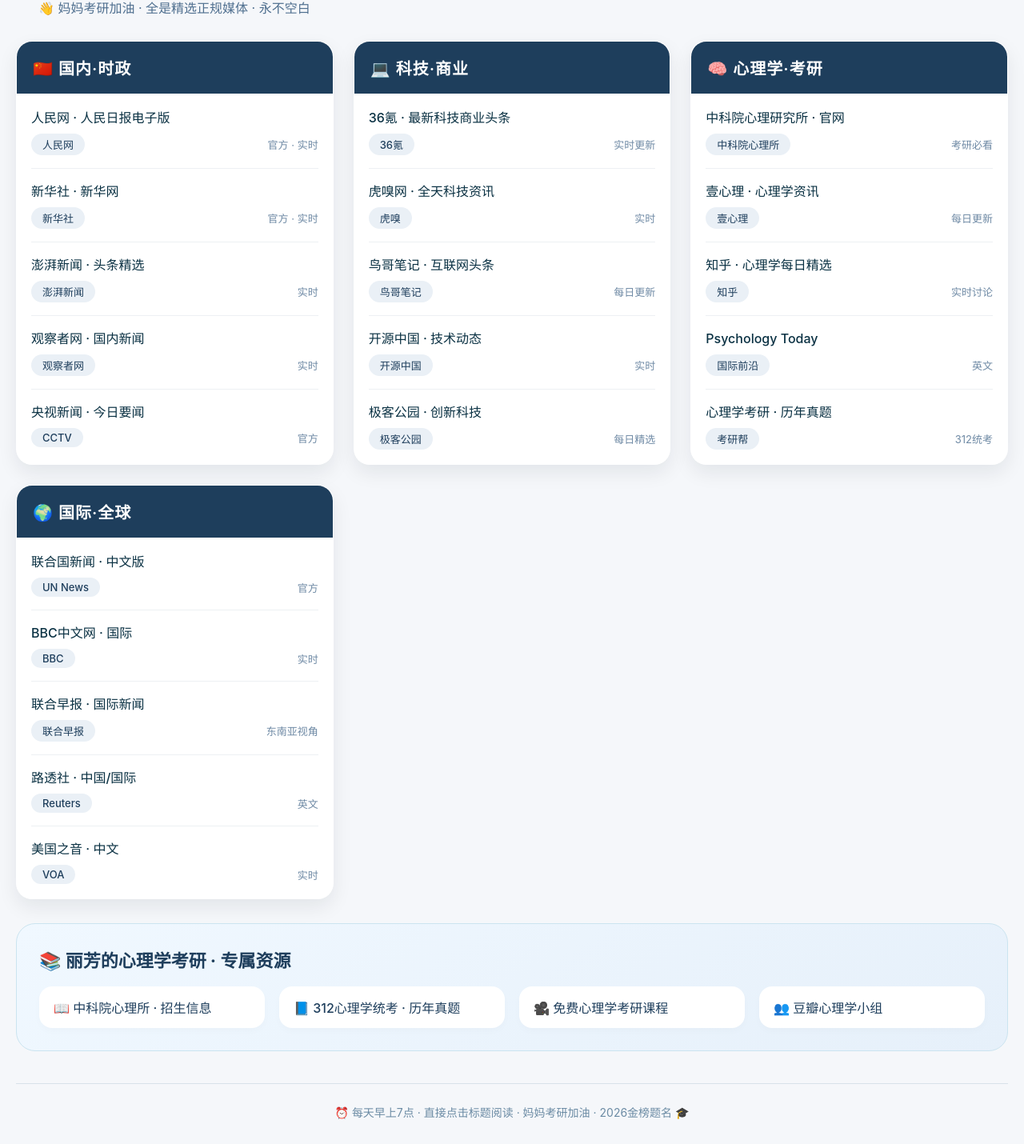
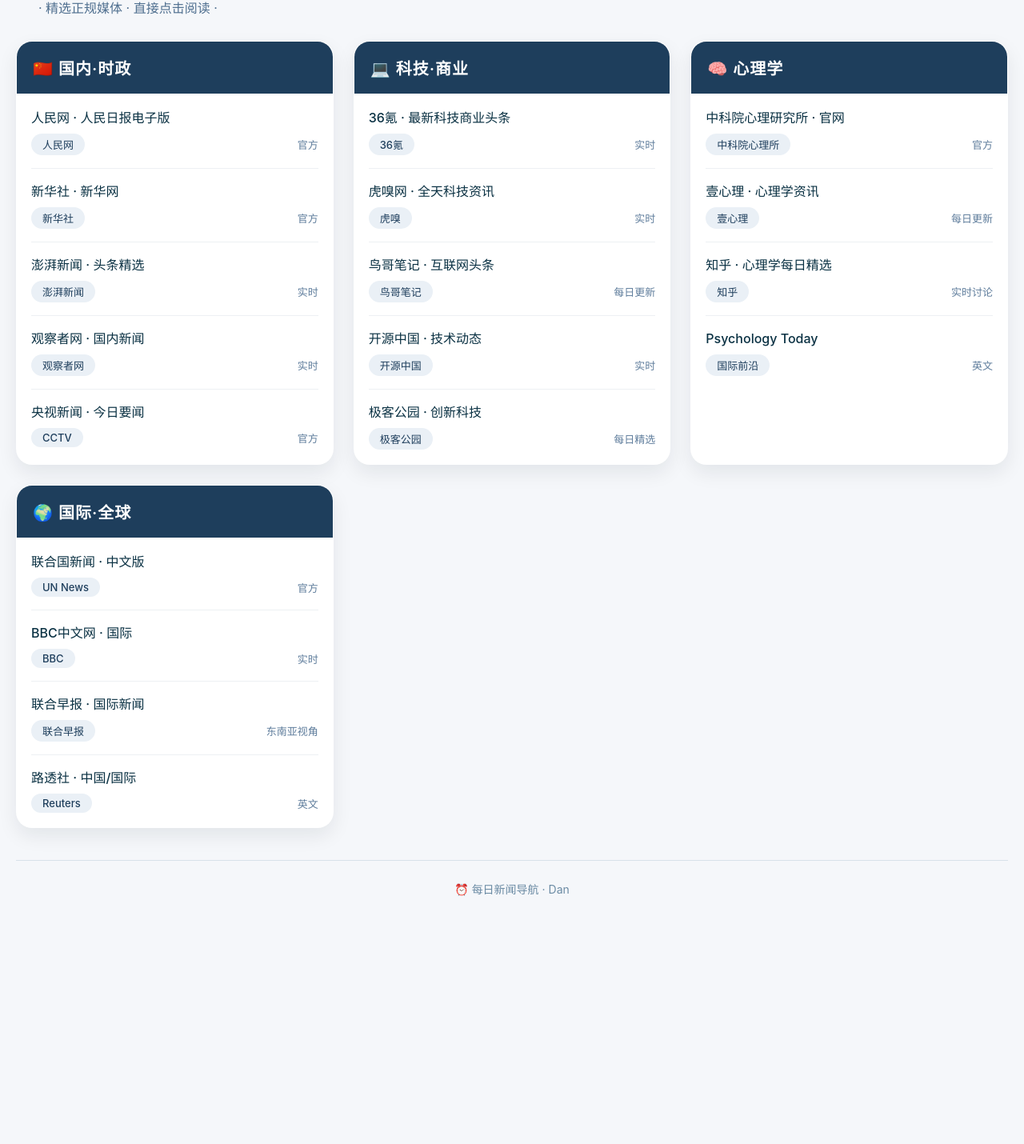
Before and after one commit to princessdana2026/news-dashboard, a plain HTML site: page index.html in a window 1280 px wide. Shown: the part 87-1517 px from the top of the page at 80% size. After the commit the page ends 1238 px from the top, so only its background shows below. Drawn offline with Linux system fonts and the light colour scheme.

Commit message:
Update index.html

```diff
--- a/index.html
+++ b/index.html
@@ -3,7 +3,7 @@
 <head>
     <meta charset="UTF-8">
     <meta name="viewport" content="width=device-width, initial-scale=1.0">
-    <title>每日新闻导航 · 妈妈考研版</title>
+    <title>Dan的每日新闻导航</title>
     <style>
         * { margin: 0; padding: 0; box-sizing: border-box; }
         body {
@@ -42,7 +42,6 @@
             box-shadow: 0 10px 25px rgba(0,20,40,0.08);
             overflow: hidden;
             border: 1px solid rgba(255,255,255,0.5);
-            backdrop-filter: blur(4px);
         }
         .card-header {
             background: #1e3e5c;
@@ -93,9 +92,6 @@
             color: #1e3e5c;
             font-weight: 500;
         }
-        .time {
-            color: #6f8aa5;
-        }
         .footer {
             max-width: 1400px;
             margin: 40px auto 0;
@@ -105,40 +101,16 @@
             border-top: 1px solid #d8e2ea;
             padding-top: 25px;
         }
-        .note {
-            background: #fff9e6;
-            border-left: 6px solid #e6b422;
-            padding: 18px 22px;
-            margin-bottom: 25px;
-            border-radius: 12px;
-            color: #4a4a4a;
-            font-size: 15px;
-        }
-        .btn {
-            background: #2a6291;
-            color: white;
-            border: none;
-            padding: 8px 18px;
-            border-radius: 40px;
-            font-size: 14px;
-            cursor: pointer;
-            margin-left: 15px;
-            transition: 0.2s;
-        }
-        .btn:hover {
-            background: #1a4a6f;
-        }
     </style>
 </head>
 <body>
     <div class="header">
-        <h1>📰 丽芳的每日新闻 · 直接点击阅读</h1>
-        <div class="sub">👋 妈妈考研加油 · 全是精选正规媒体 · 永不空白</div>
+        <h1>📰 Dan的每日新闻导航</h1>
+        <div class="sub">· 精选正规媒体 · 直接点击阅读 ·</div>
     </div>
 
     <div class="grid">
-
-        <!-- 国内新闻 · 人民网+新华社+澎湃 直接入口 -->
+        <!-- 国内新闻 -->
         <div class="card">
             <div class="card-header">🇨🇳 国内·时政</div>
             <div class="card-body">
@@ -146,14 +118,14 @@
                     <a class="news-title" href="http://www.people.com.cn/" target="_blank">人民网 · 人民日报电子版</a>
                     <div class="news-meta">
                         <span class="source">人民网</span>
-                        <span class="time">官方 · 实时</span>
+                        <span class="time">官方</span>
                     </div>
                 </div>
                 <div class="news-item">
                     <a class="news-title" href="http://www.xinhuanet.com/" target="_blank">新华社 · 新华网</a>
                     <div class="news-meta">
                         <span class="source">新华社</span>
-                        <span class="time">官方 · 实时</span>
+                        <span class="time">官方</span>
                     </div>
                 </div>
                 <div class="news-item">
@@ -180,7 +152,7 @@
             </div>
         </div>
 
-        <!-- 科技商业 · 36氪+虎嗅+鸟哥笔记+开源中国 直接入口 -->
+        <!-- 科技商业 -->
         <div class="card">
             <div class="card-header">💻 科技·商业</div>
             <div class="card-body">
@@ -188,7 +160,7 @@
                     <a class="news-title" href="https://36kr.com/" target="_blank">36氪 · 最新科技商业头条</a>
                     <div class="news-meta">
                         <span class="source">36氪</span>
-                        <span class="time">实时更新</span>
+                        <span class="time">实时</span>
                     </div>
                 </div>
                 <div class="news-item">
@@ -222,15 +194,15 @@
             </div>
         </div>
 
-        <!-- 心理学考研 · 中科院+壹心理+知乎 -->
+        <!-- 心理学 -->
         <div class="card">
-            <div class="card-header">🧠 心理学·考研</div>
+            <div class="card-header">🧠 心理学</div>
             <div class="card-body">
                 <div class="news-item">
                     <a class="news-title" href="http://www.psych.cas.cn/" target="_blank">中科院心理研究所 · 官网</a>
                     <div class="news-meta">
                         <span class="source">中科院心理所</span>
-                        <span class="time">考研必看</span>
+                        <span class="time">官方</span>
                     </div>
                 </div>
                 <div class="news-item">
@@ -254,17 +226,10 @@
                         <span class="time">英文</span>
                     </div>
                 </div>
-                <div class="news-item">
-                    <a class="news-title" href="https://mp.weixin.qq.com/s?__biz=MzA3NDE4MjE2OA==&mid=2650321234&idx=1&sn=7c8c3e3c3c3c3c3c3c3c3c3c3c3c3c3c" target="_blank">心理学考研 · 历年真题</a>
-                    <div class="news-meta">
-                        <span class="source">考研帮</span>
-                        <span class="time">312统考</span>
-                    </div>
-                </div>
             </div>
         </div>
 
-        <!-- 国际新闻 · 联合国+BBC+联合早报 -->
+        <!-- 国际新闻 -->
         <div class="card">
             <div class="card-header">🌍 国际·全球</div>
             <div class="card-body">
@@ -296,37 +261,12 @@
                         <span class="time">英文</span>
                     </div>
                 </div>
-                <div class="news-item">
-                    <a class="news-title" href="https://www.voachinese.com/" target="_blank">美国之音 · 中文</a>
-                    <div class="news-meta">
-                        <span class="source">VOA</span>
-                        <span class="time">实时</span>
-                    </div>
-                </div>
-            </div>
-        </div>
-    </div>
-
-    <!-- 考研加油专属板块 -->
-    <div style="max-width:1400px; margin:30px auto 0;">
-        <div style="background: linear-gradient(145deg, #f0f8ff, #e6f0fa); border-radius: 24px; padding: 28px; border: 1px solid #cbe4f0;">
-            <h3 style="color:#1e3e5c; font-size:22px; margin-bottom:18px;">📚 丽芳的心理学考研 · 专属资源</h3>
-            <div style="display:grid; grid-template-columns:repeat(auto-fit, minmax(240px,1fr)); gap:18px;">
-                <div><a href="http://www.psych.cas.cn/yjsjy/zs/" style="text-decoration:none; background:white; padding:14px 18px; border-radius:16px; display:block; color:#1e3e5c; font-weight:500; box-shadow:0 4px 10px rgba(0,0,0,0.02);">📖 中科院心理所 · 招生信息</a></div>
-                <div><a href="https://www.chinakaoyan.com/kaoyan/school/schoolid/27.shtml" style="text-decoration:none; background:white; padding:14px 18px; border-radius:16px; display:block; color:#1e3e5c; font-weight:500; box-shadow:0 4px 10px rgba(0,0,0,0.02);">📘 312心理学统考 · 历年真题</a></div>
-                <div><a href="https://www.bilibili.com/video/BV1MZ4y1P7pL" style="text-decoration:none; background:white; padding:14px 18px; border-radius:16px; display:block; color:#1e3e5c; font-weight:500; box-shadow:0 4px 10px rgba(0,0,0,0.02);">🎥 免费心理学考研课程</a></div>
-                <div><a href="https://www.douban.com/group/psychology/" style="text-decoration:none; background:white; padding:14px 18px; border-radius:16px; display:block; color:#1e3e5c; font-weight:500; box-shadow:0 4px 10px rgba(0,0,0,0.02);">👥 豆瓣心理学小组</a></div>
             </div>
         </div>
     </div>
 
     <div class="footer">
-        ⏰ 每天早上7点 · 直接点击标题阅读 · 妈妈考研加油 · 2026金榜题名 🎓
+        ⏰ 每日新闻导航 · Dan
     </div>
-
-    <script>
-        // 完全不需要任何代理和抓取，这就是一个干净清爽的新闻导航页
-        console.log('新闻导航页加载成功！妈妈考研加油！');
-    </script>
 </body>
 </html>
```
